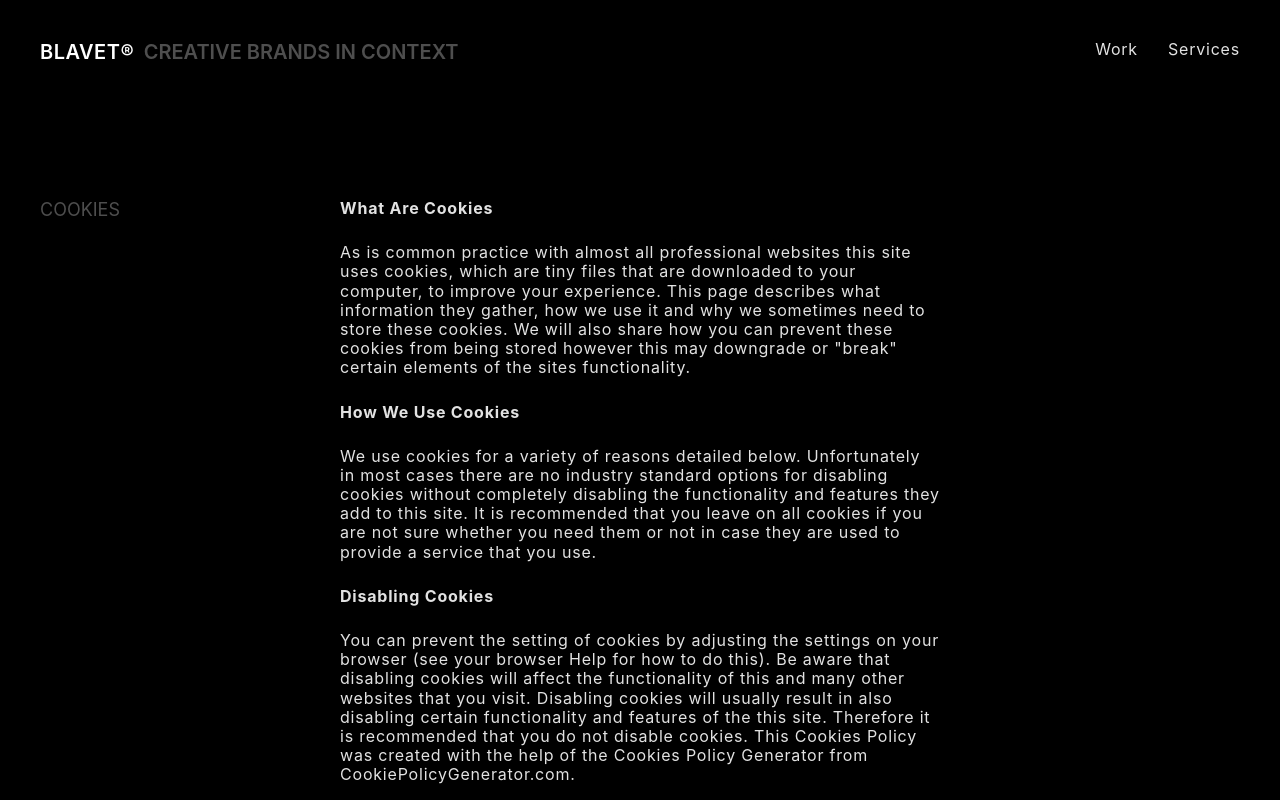
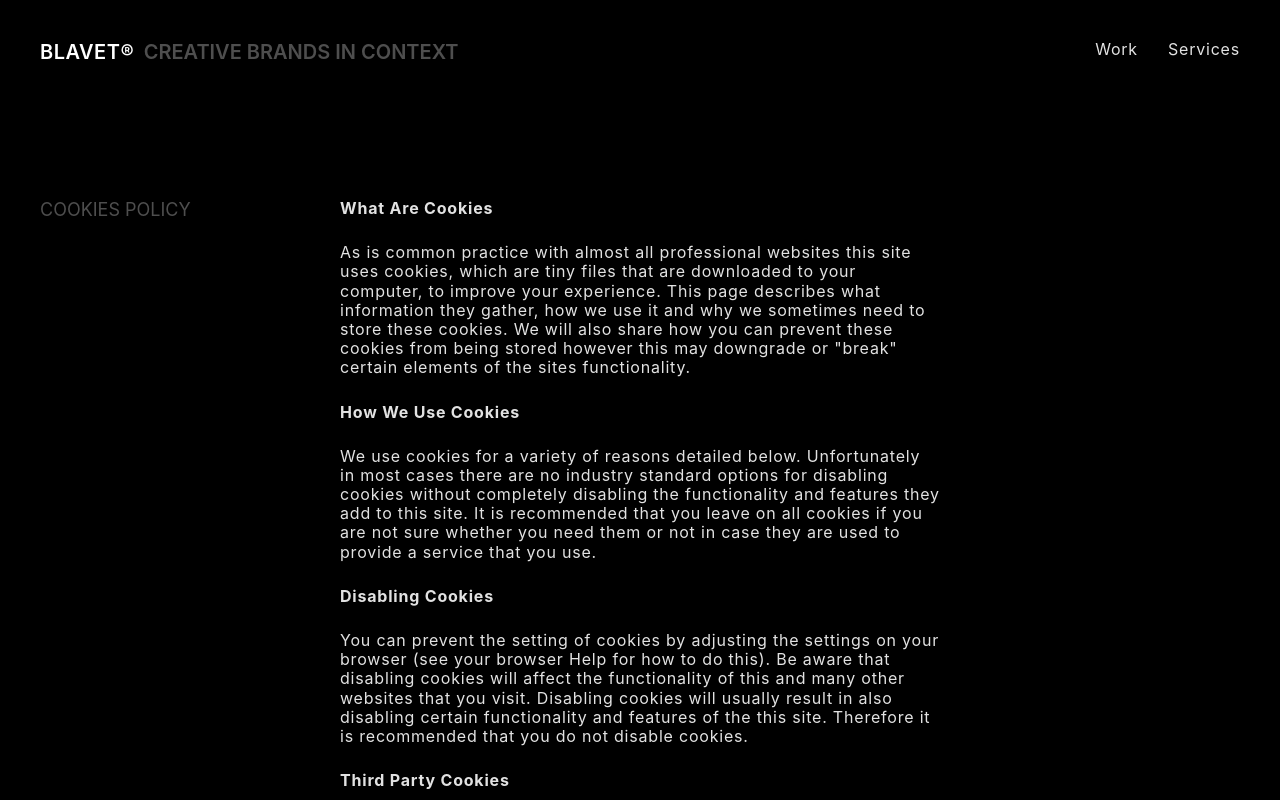
Before and after one commit to supermundano/supermundano-web, a Next.js app: page /cookies in a window 1280 px wide. Shown: the top 800 px of the page. Built offline with nearby package versions, Linux system fonts and the light colour scheme; no server answers; a web font is replaced by a local one.

Commit message:
Ajustes política de cookies

```diff
--- a/pages/cookies/index.tsx
+++ b/pages/cookies/index.tsx
@@ -8,7 +8,7 @@ export default function Servicios( ) {
       <Page>
         <ServicesTextSectionStyle>
           <div className="title">
-              <h2 className="secondary-title">COOKIES</h2>
+              <h2 className="secondary-title">COOKIES POLICY</h2>
           </div>
           <div className="text">
 
@@ -22,7 +22,7 @@ export default function Servicios( ) {
 
             <p><strong>Disabling Cookies</strong></p>
 
-            <p>You can prevent the setting of cookies by adjusting the settings on your browser (see your browser Help for how to do this). Be aware that disabling cookies will affect the functionality of this and many other websites that you visit. Disabling cookies will usually result in also disabling certain functionality and features of the this site. Therefore it is recommended that you do not disable cookies. This Cookies Policy was created with the help of the <a href="https://www.cookiepolicygenerator.com/cookie-policy-generator/">Cookies Policy Generator from CookiePolicyGenerator.com</a>.</p>
+            <p>You can prevent the setting of cookies by adjusting the settings on your browser (see your browser Help for how to do this). Be aware that disabling cookies will affect the functionality of this and many other websites that you visit. Disabling cookies will usually result in also disabling certain functionality and features of the this site. Therefore it is recommended that you do not disable cookies.</p>
 
             <p><strong>Third Party Cookies</strong></p>
 
```
